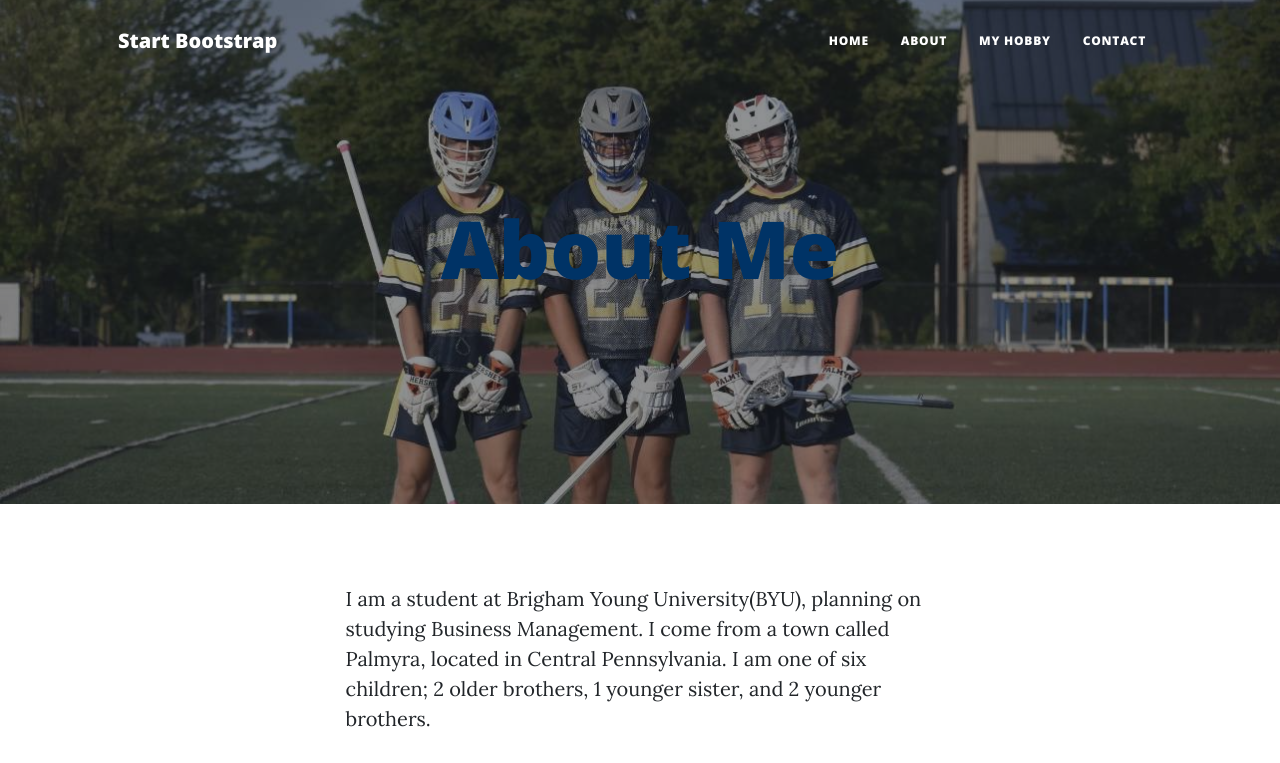
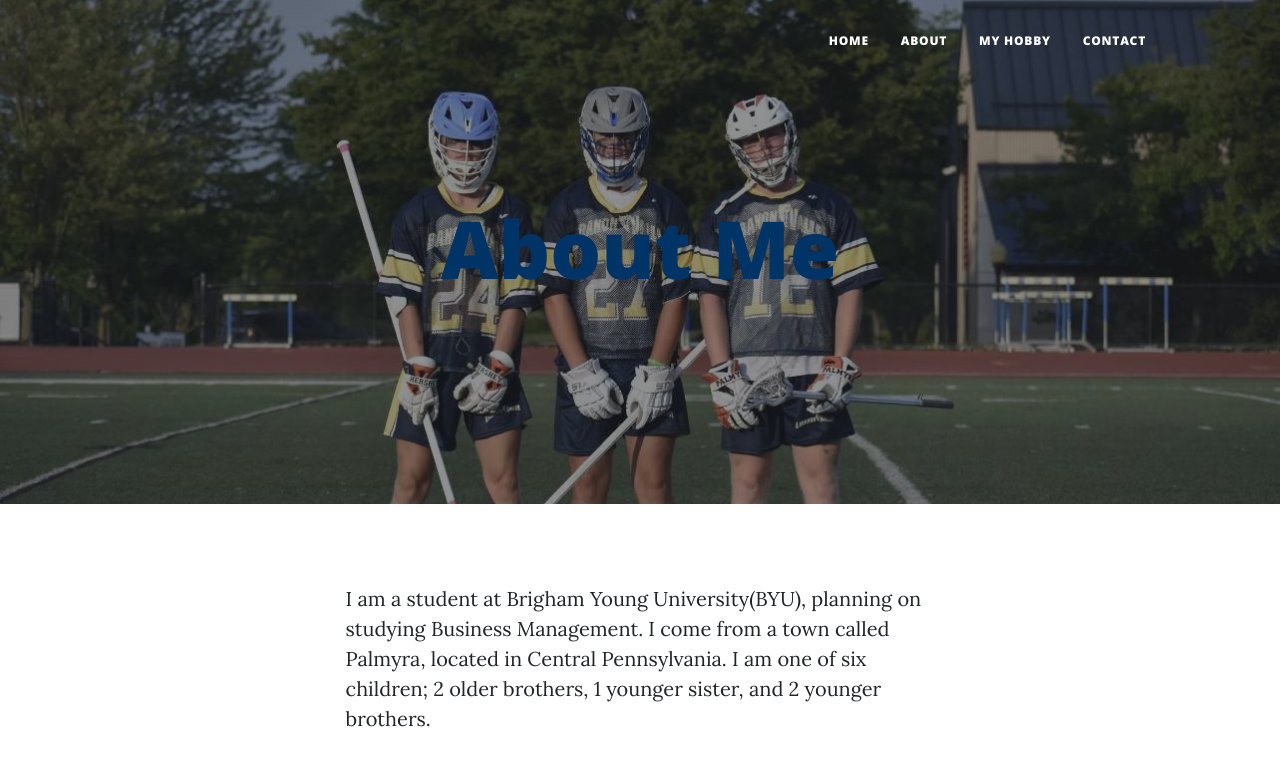
Before and after one commit to Cruise5212/project, a plain HTML site: page about.html in a window 1280 px wide. Shown: the top 763 px of the page. Drawn offline with nearby package versions, Linux system fonts and the light colour scheme.

Commit message:
Add files via upload

```diff
--- a/about.html
+++ b/about.html
@@ -19,7 +19,6 @@
         <!-- Navigation-->
         <nav class="navbar navbar-expand-lg navbar-light" id="mainNav">
             <div class="container px-4 px-lg-5">
-                <a class="navbar-brand" href="index.html">Start Bootstrap</a>
                 <button class="navbar-toggler" type="button" data-bs-toggle="collapse" data-bs-target="#navbarResponsive" aria-controls="navbarResponsive" aria-expanded="false" aria-label="Toggle navigation">
                     Menu
                     <i class="fas fa-bars"></i>
```
Also changed, not shown: contact.html (+0 -1 lines).
